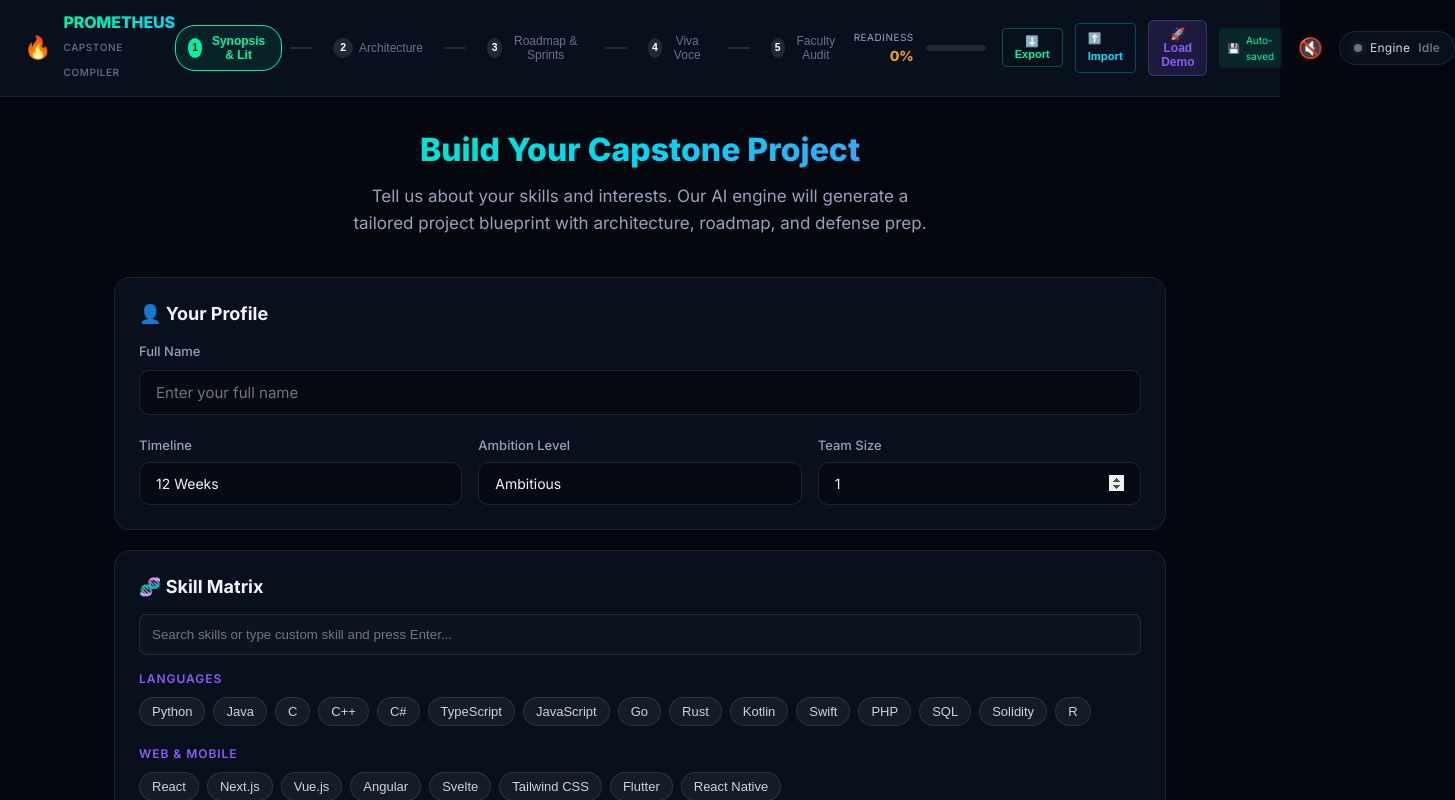
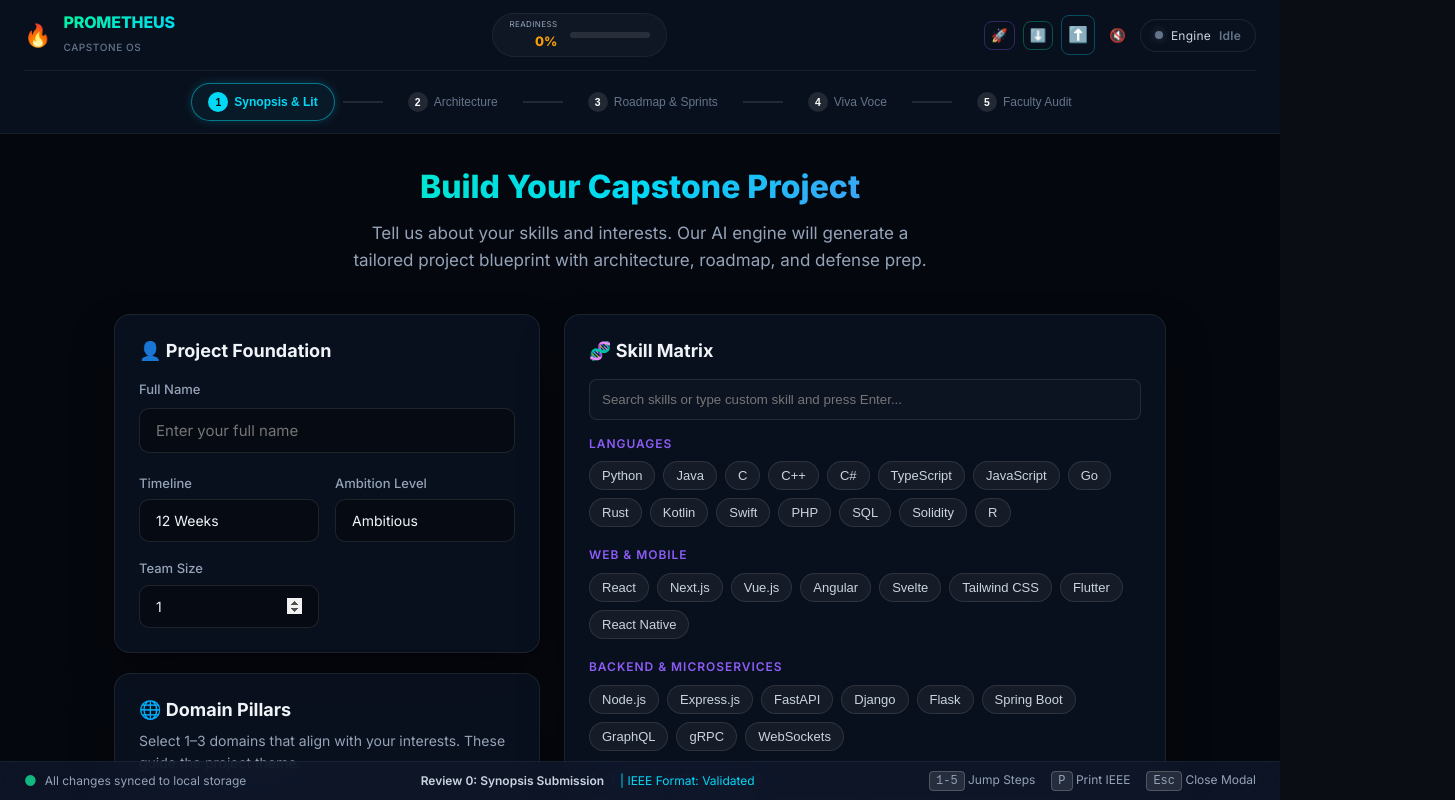
Before and after one commit to raj4393/Project-Prometheus, a React (Vite) app: page / in a window 1280 px wide. Shown: the top 800 px of the page, 1455 px wide, since content can reach past the window. Built offline with nearby package versions, Linux system fonts and the light colour scheme.

Commit message:
feat: complete 1000x glassmorphism dashboard overhaul with interactive navbar, modular layout, and footer

```diff
--- a/src/App.tsx
+++ b/src/App.tsx
@@ -260,7 +260,7 @@
         <ErrorBoundary>
         {/* ===== INTAKE TAB ===== */}
         {state.activeTab === 'intake' && (
-          <div id="panel-intake" role="tabpanel" aria-labelledby="tab-intake">
+          <div id="panel-intake" role="tabpanel" aria-labelledby="tab-intake" className="animate-fadeIn">
             {/* Hero */}
             <div style={{ textAlign: 'center', marginBottom: '2.5rem' }}>
               <h2 style={{
@@ -279,10 +279,14 @@
               </p>
             </div>
 
+            {/* Dual Grid Layout */}
+            <div style={{ display: 'flex', flexWrap: 'wrap', gap: '1.5rem', alignItems: 'flex-start' }}>
+              {/* Left Grid (40%) */}
+              <div style={{ flex: '1 1 350px', display: 'flex', flexDirection: 'column', gap: '1.25rem' }}>
                 {/* Student name input */}
-            <SurfaceCard ariaLabel="Student information" as="section" style={{ marginBottom: '1.25rem' }}>
+                <SurfaceCard ariaLabel="Student information" as="section">
                   <h3 style={{ color: '#F0F4F8', fontSize: '1.125rem', fontWeight: 700, marginTop: 0, marginBottom: '1rem' }}>
-                👤 Your Profile
+                    👤 Project Foundation
                   </h3>
                   <div style={{ display: 'flex', flexDirection: 'column', gap: '0.5rem' }}>
                     <label htmlFor="student-name" style={{ color: '#94A3B8', fontSize: '0.8125rem', fontWeight: 500 }}>
@@ -312,7 +316,7 @@
                   </div>
 
                   {/* Time, Ambition, Team row */}
-              <div style={{ display: 'grid', gridTemplateColumns: 'repeat(auto-fit, minmax(180px, 1fr))', gap: '1rem', marginTop: '1.25rem' }}>
+                  <div style={{ display: 'grid', gridTemplateColumns: 'repeat(auto-fit, minmax(140px, 1fr))', gap: '1rem', marginTop: '1.25rem' }}>
                     <div style={{ display: 'flex', flexDirection: 'column', gap: '0.375rem' }}>
                       <label htmlFor="timeframe" style={{ color: '#94A3B8', fontSize: '0.8125rem', fontWeight: 500 }}>Timeline</label>
                       <select
@@ -382,12 +386,13 @@
                     </div>
                   </div>
                 </SurfaceCard>
+                <DomainSelector selectedDomains={domains} onDomainsChange={setDomains} />
+              </div>
 
-            <div style={{ marginBottom: '1.25rem' }}>
+              {/* Right Grid (60%) */}
+              <div style={{ flex: '2 1 450px', display: 'flex', flexDirection: 'column', gap: '1.25rem' }}>
                 <SkillMatrixInput selectedSkills={skills} onSkillsChange={setSkills} />
               </div>
-            <div style={{ marginBottom: '1.25rem' }}>
-              <DomainSelector selectedDomains={domains} onDomainsChange={setDomains} />
             </div>
 
             {/* Generate button */}
@@ -647,11 +652,21 @@
         </ErrorBoundary>
       </main>
 
-      <LiveStatusBar
-        engineStatus={state.engineStatus}
-        synthesisLatency={latency}
-        blueprintCount={state.presetBlueprints.length + (state.blueprint ? 1 : 0)}
-      />
+      {/* Persistent Telemetry Footer */}
+      <div className="telemetry-footer">
+        <div style={{ display: 'flex', alignItems: 'center', gap: '0.5rem' }}>
+          <span style={{ color: '#10B981', fontSize: '0.875rem' }}>●</span> All changes synced to local storage
+        </div>
+        <div style={{ display: 'flex', alignItems: 'center', gap: '1rem', color: '#CBD5E1' }}>
+          <span style={{ fontWeight: 600 }}>{state.activeTab === 'intake' ? 'Review 0: Synopsis Submission' : state.activeTab === 'blueprint' ? 'Review 1: Architecture Sign-off' : state.activeTab === 'roadmap' ? 'Milestone: Sprint Execution' : state.activeTab === 'defense' ? 'Review 2: Viva Voce Defense' : 'Final: Faculty Evaluation'}</span>
+          <span style={{ color: '#00D9F5' }}>| IEEE Format: Validated</span>
+        </div>
+        <div style={{ display: 'flex', alignItems: 'center', gap: '1rem' }}>
+          <span><kbd style={{ background: 'rgba(255,255,255,0.1)', padding: '2px 6px', borderRadius: '4px', border: '1px solid rgba(255,255,255,0.2)' }}>1-5</kbd> Jump Steps</span>
+          <span><kbd style={{ background: 'rgba(255,255,255,0.1)', padding: '2px 6px', borderRadius: '4px', border: '1px solid rgba(255,255,255,0.2)' }}>P</kbd> Print IEEE</span>
+          <span><kbd style={{ background: 'rgba(255,255,255,0.1)', padding: '2px 6px', borderRadius: '4px', border: '1px solid rgba(255,255,255,0.2)' }}>Esc</kbd> Close Modal</span>
+        </div>
+      </div>
 
       {showIeeeModal && state.blueprint && (
         <IEEEPrintPreviewModal
--- a/src/index.css
+++ b/src/index.css
@@ -9,9 +9,9 @@
 /* ---- CSS Custom Properties (Design Tokens) ---- */
 :root {
   /* Backgrounds */
-  --bg-deep-space: #05070E;
-  --bg-card: #0B1220;
-  --bg-card-rgb: 11, 18, 32;
+  --bg-deep-space: #0a0d14;
+  --bg-card: rgba(15, 23, 42, 0.6);
+  --bg-card-rgb: 15, 23, 42;
 
   /* Borders */
   --border-subtle: rgba(255, 255, 255, 0.08);
@@ -174,13 +174,37 @@
 
 /* ---- Surface Card Hover ---- */
 .surface-card {
-  transition: border-color var(--duration-normal) var(--ease-out),
-              box-shadow var(--duration-normal) var(--ease-out);
+  background: var(--bg-card);
+  backdrop-filter: blur(24px);
+  -webkit-backdrop-filter: blur(24px);
+  border: 1px solid rgba(30, 41, 59, 0.8);
+  box-shadow: 0 25px 50px -12px rgba(0, 0, 0, 0.5);
+  border-radius: 1rem;
+  transition: all 300ms var(--ease-out);
 }
 
 .surface-card:hover {
-  border-color: rgba(255, 255, 255, 0.12);
-  box-shadow: 0 4px 24px rgba(0, 0, 0, 0.2);
+  border-color: rgba(0, 217, 245, 0.3);
+  box-shadow: 0 4px 24px rgba(0, 217, 245, 0.1);
+}
+
+.telemetry-footer {
+  position: sticky;
+  bottom: 0;
+  z-index: 100;
+  background: rgba(15, 23, 42, 0.85);
+  backdrop-filter: blur(16px);
+  border-top: 1px solid rgba(255, 255, 255, 0.05);
+  display: flex;
+  justify-content: space-between;
+  align-items: center;
+  padding: 0.5rem 1.5rem;
+  font-size: 0.75rem;
+  color: #94A3B8;
+}
+
+.animate-fadeIn {
+  animation: fadeIn 0.4s ease-out forwards;
 }
 
 /* ---- Animations ---- */
--- a/src/presentation/common/Navbar.tsx
+++ b/src/presentation/common/Navbar.tsx
@@ -90,9 +90,12 @@
         fontFamily: "'Inter', 'Segoe UI', system-ui, sans-serif",
       }}
     >
+      <div style={{ display: 'flex', flexDirection: 'column', width: '100%' }}>
+        {/* Top Tier */}
+        <div style={{ display: 'flex', alignItems: 'center', justifyContent: 'space-between', paddingBottom: '0.75rem' }}>
           {/* Branding */}
           <div style={{ display: 'flex', alignItems: 'center', gap: '0.75rem' }}>
-        <span style={{ fontSize: '1.375rem' }} aria-hidden="true">🔥</span>
+            <span style={{ fontSize: '1.375rem', animation: 'pulse-dot 2s infinite' }} aria-hidden="true">🔥</span>
             <div>
               <h1 style={{
                 fontSize: '1rem',
@@ -107,13 +110,40 @@
                 PROMETHEUS
               </h1>
               <span style={{ color: '#64748B', fontSize: '0.625rem', fontWeight: 500, letterSpacing: '0.06em' }}>
-            CAPSTONE COMPILER
+                CAPSTONE OS
               </span>
             </div>
           </div>
 
-      {/* 5-Phase Stepper */}
-      <div style={{ display: 'flex', alignItems: 'center', gap: '0.5rem', flex: 1, justifyContent: 'center' }} role="tablist" aria-label="Application stepper">
+          {/* Readiness Meter */}
+          <div style={{ display: 'flex', alignItems: 'center', gap: '0.75rem', background: 'rgba(255,255,255,0.03)', padding: '0.25rem 1rem', borderRadius: '999px', border: '1px solid rgba(255,255,255,0.05)' }}>
+            <div style={{ display: 'flex', flexDirection: 'column', alignItems: 'flex-end' }}>
+              <span style={{ fontSize: '0.5rem', color: '#94A3B8', textTransform: 'uppercase', letterSpacing: '0.05em' }}>Readiness</span>
+              <span style={{ fontSize: '0.8125rem', fontWeight: 800, color: readinessScore >= 80 ? '#10B981' : readinessScore >= 50 ? '#3B82F6' : '#F59E0B' }}>
+                {readinessScore}%
+              </span>
+            </div>
+            <div style={{ width: '80px', height: '6px', background: 'rgba(255,255,255,0.1)', borderRadius: '3px', overflow: 'hidden' }}>
+              <div style={{ width: `${readinessScore}%`, height: '100%', background: readinessScore >= 80 ? '#10B981' : readinessScore >= 50 ? '#3B82F6' : '#F59E0B', transition: 'width 0.5s ease' }} />
+            </div>
+          </div>
+
+          {/* Quick Actions */}
+          <div style={{ display: 'flex', alignItems: 'center', gap: '0.5rem' }}>
+            <button onClick={onLoadDemo} title="Load Demo Data" style={{ background: 'transparent', border: '1px solid rgba(139, 92, 246, 0.3)', color: '#8B5CF6', borderRadius: '8px', padding: '0.375rem', cursor: 'pointer' }}>🚀</button>
+            <button onClick={onExportProject} title="Export Backup" style={{ background: 'transparent', border: '1px solid rgba(0, 245, 160, 0.3)', color: '#00F5A0', borderRadius: '8px', padding: '0.375rem', cursor: 'pointer' }}>⬇️</button>
+            <label title="Import JSON" style={{ background: 'transparent', border: '1px solid rgba(0, 217, 245, 0.3)', color: '#00D9F5', borderRadius: '8px', padding: '0.375rem', cursor: 'pointer', display: 'flex' }}>
+              ⬆️<input type="file" accept=".json" onChange={onImportProject} style={{ display: 'none' }} />
+            </label>
+            <button onClick={onToggleAudio} title="Toggle Audio" style={{ background: 'transparent', border: 'none', color: isAudioEnabled ? '#00D9F5' : '#64748B', cursor: 'pointer', padding: '0.375rem' }}>
+              {isAudioEnabled ? '🔊' : '🔇'}
+            </button>
+            <MetricsBadge label="Engine" status={mapEngineStatusToBadge(engineStatus)} value={engineStatus} />
+          </div>
+        </div>
+
+        {/* Bottom Tier (Stepper) */}
+        <div style={{ display: 'flex', alignItems: 'center', gap: '0.5rem', width: '100%', justifyContent: 'center', paddingTop: '0.75rem', borderTop: '1px solid rgba(255,255,255,0.06)' }} role="tablist">
           {NAV_TABS.map((tab, index) => {
             const isActive = activeTab === tab.id;
             const isPassed = NAV_TABS.findIndex(t => t.id === activeTab) > index;
@@ -122,26 +152,26 @@
                 <button
                   role="tab"
                   aria-selected={isActive}
-                aria-controls={`panel-${tab.id}`}
                   onClick={() => handleTabClick(tab.id)}
                   style={{
                     display: 'flex',
                     alignItems: 'center',
                     gap: '0.375rem',
-                  padding: '0.5rem 0.75rem',
+                    padding: '0.5rem 1rem',
                     borderRadius: '20px',
-                  border: isActive ? '1px solid #00F5A0' : '1px solid transparent',
+                    border: isActive ? '1px solid rgba(0, 217, 245, 0.5)' : '1px solid transparent',
                     cursor: 'pointer',
                     fontSize: '0.75rem',
                     fontWeight: isActive ? 700 : 500,
-                  color: isActive ? '#00F5A0' : isPassed ? '#00D9F5' : '#64748B',
-                  background: isActive ? 'rgba(0, 245, 160, 0.08)' : 'transparent',
-                  transition: 'all 0.3s ease',
+                    color: isActive ? '#00D9F5' : isPassed ? '#10B981' : '#64748B',
+                    background: isActive ? 'rgba(0, 217, 245, 0.05)' : 'transparent',
+                    transition: 'all 0.3s cubic-bezier(0.175, 0.885, 0.32, 1.275)',
+                    boxShadow: isActive ? '0 0 10px rgba(0, 217, 245, 0.2)' : 'none',
                   }}
                 >
                   <span style={{
                     width: '20px', height: '20px', borderRadius: '50%',
-                  background: isPassed ? '#00D9F5' : isActive ? '#00F5A0' : 'rgba(255,255,255,0.1)',
+                    background: isPassed ? '#10B981' : isActive ? '#00D9F5' : 'rgba(255,255,255,0.1)',
                     color: isPassed || isActive ? '#000' : '#FFF',
                     display: 'flex', alignItems: 'center', justifyContent: 'center', fontSize: '0.65rem', fontWeight: 'bold'
                   }}>
@@ -150,85 +180,12 @@
                   <span className="hide-on-mobile">{tab.label}</span>
                 </button>
                 {index < NAV_TABS.length - 1 && (
-                <div style={{ width: '30px', height: '2px', background: isPassed ? '#00D9F5' : 'rgba(255,255,255,0.1)' }} />
+                  <div style={{ width: '40px', height: '2px', background: isPassed ? '#10B981' : 'rgba(255,255,255,0.1)' }} />
                 )}
               </React.Fragment>
             );
           })}
         </div>
-
-      {/* Readiness Meter */}
-      <div style={{ display: 'flex', alignItems: 'center', gap: '0.75rem', marginRight: '1rem' }}>
-        <div style={{ display: 'flex', flexDirection: 'column', alignItems: 'flex-end' }}>
-          <span style={{ fontSize: '0.625rem', color: '#94A3B8', textTransform: 'uppercase', letterSpacing: '0.05em' }}>Readiness</span>
-          <span style={{ fontSize: '0.875rem', fontWeight: 800, color: readinessScore >= 80 ? '#00F5A0' : readinessScore >= 50 ? '#00D9F5' : '#F59E0B' }}>
-            {readinessScore}%
-          </span>
-        </div>
-        <div style={{ width: '60px', height: '6px', background: 'rgba(255,255,255,0.1)', borderRadius: '3px', overflow: 'hidden' }}>
-          <div style={{ width: `${readinessScore}%`, height: '100%', background: readinessScore >= 80 ? '#00F5A0' : readinessScore >= 50 ? '#00D9F5' : '#F59E0B', transition: 'width 0.5s ease' }} />
-        </div>
-      </div>
-
-      {/* Right controls */}
-      <div style={{ display: 'flex', alignItems: 'center', gap: '0.75rem' }}>
-        <button
-          onClick={onExportProject}
-          style={{ background: 'transparent', border: '1px solid rgba(0, 245, 160, 0.3)', color: '#00F5A0', borderRadius: '4px', padding: '0.375rem 0.75rem', fontSize: '0.6875rem', fontWeight: 700, cursor: 'pointer', transition: 'all 0.2s ease' }}
-          title="Export Project (.json)"
-        >
-          ⬇️ Export
-        </button>
-        <label
-          style={{ background: 'transparent', border: '1px solid rgba(0, 217, 245, 0.3)', color: '#00D9F5', borderRadius: '4px', padding: '0.375rem 0.75rem', fontSize: '0.6875rem', fontWeight: 700, cursor: 'pointer', transition: 'all 0.2s ease', display: 'flex', alignItems: 'center' }}
-          title="Import Project (.json)"
-        >
-          ⬆️ Import
-          <input type="file" accept=".json" onChange={onImportProject} style={{ display: 'none' }} />
-        </label>
-        <button
-          onClick={onLoadDemo}
-          style={{
-            background: 'rgba(139, 92, 246, 0.15)',
-            border: '1px solid rgba(139, 92, 246, 0.3)',
-            color: '#8B5CF6',
-            borderRadius: '6px',
-            padding: '0.375rem 0.75rem',
-            fontSize: '0.75rem',
-            fontWeight: 700,
-            cursor: 'pointer',
-            transition: 'all 0.2s ease',
-          }}
-        >
-          🚀 Load Demo
-        </button>
-        <div style={{ display: 'flex', alignItems: 'center', gap: '0.375rem', fontSize: '0.625rem', color: '#00F5A0', background: 'rgba(0, 245, 160, 0.1)', padding: '0.25rem 0.5rem', borderRadius: '4px' }}>
-          <span aria-hidden="true">💾</span> Auto-saved
-        </div>
-        <button
-          onClick={onToggleAudio}
-          aria-label={isAudioEnabled ? "Mute sounds" : "Unmute sounds"}
-          title={isAudioEnabled ? "Mute sounds" : "Unmute sounds"}
-          style={{
-            background: 'transparent',
-            border: 'none',
-            color: isAudioEnabled ? '#00D9F5' : '#64748B',
-            cursor: 'pointer',
-            fontSize: '1.25rem',
-            padding: '0.25rem',
-            display: 'flex',
-            alignItems: 'center',
-            justifyContent: 'center',
-            transition: 'color 0.2s ease',
-          }}
-        >
-          {isAudioEnabled ? '🔊' : '🔇'}
-        </button>
-        <MetricsBadge
-          label="Engine"
-          status={mapEngineStatusToBadge(engineStatus)}
-          value={engineStatus}
-        />
       </div>
     </nav>
   );
```
Lines whose indentation alone changed are shown as unchanged.
